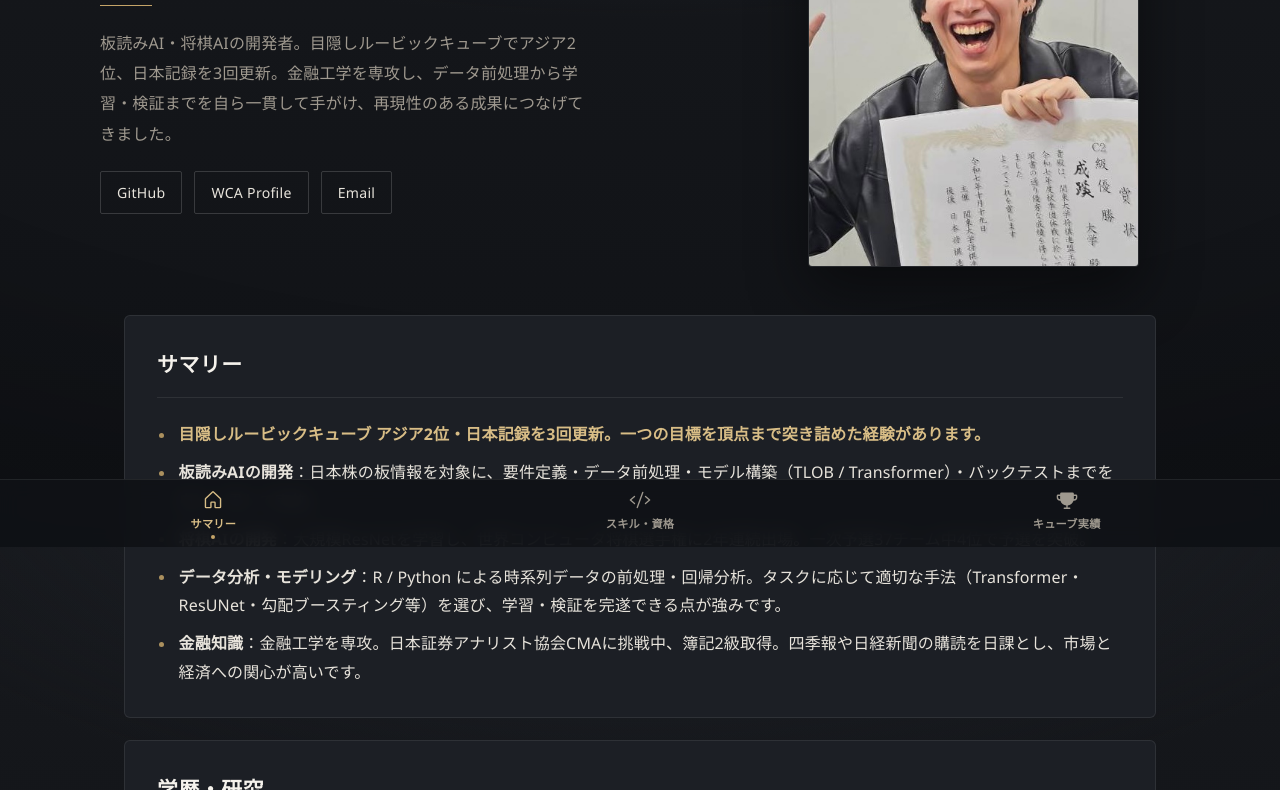
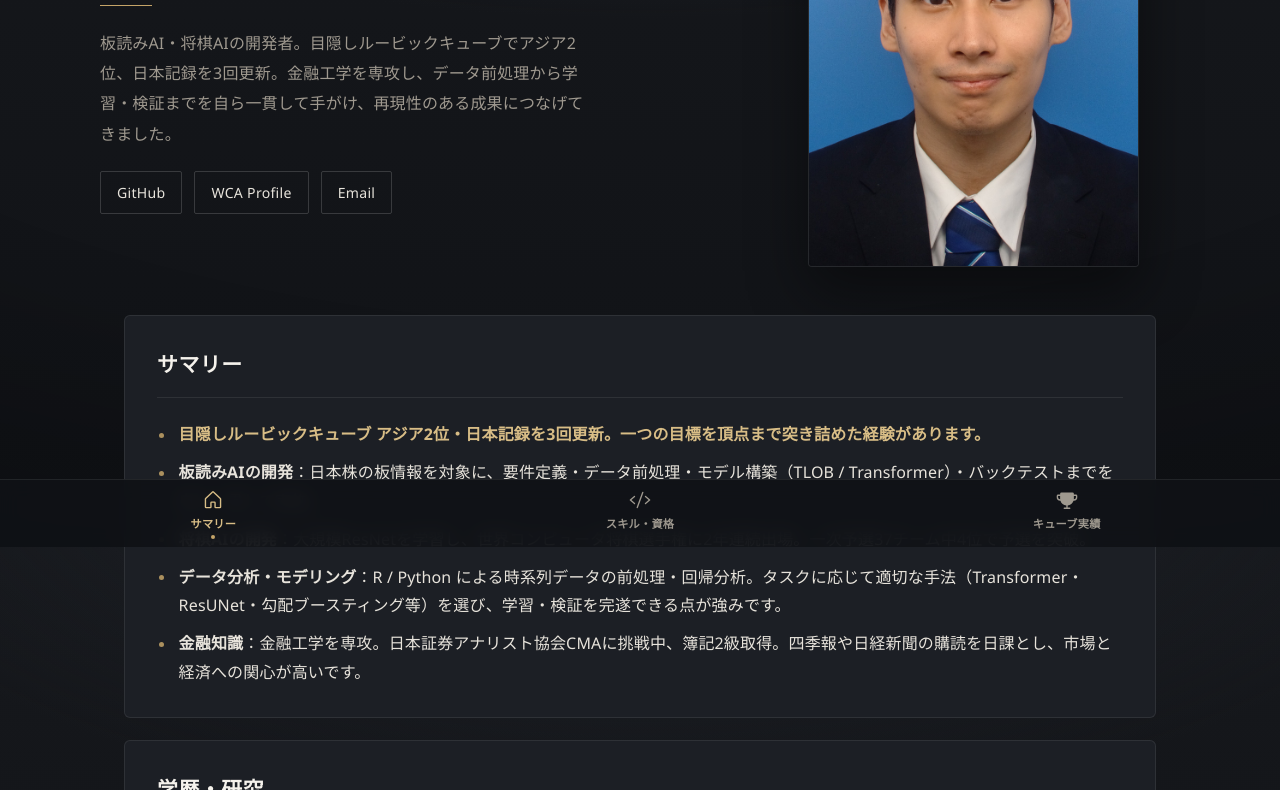
Before and after one commit to ms3bf/portfolio, a plain HTML site: page index.html in a window 1280 px wide. Shown: the part 253-1043 px from the top of the page. Drawn offline with Linux system fonts and the light colour scheme.

Commit message:
Replace profile photo with formal portrait

```diff
--- a/index.html
+++ b/index.html
@@ -22,7 +22,7 @@
           <a href="mailto:ue241068@cc.seikei.ac.jp">Email</a>
         </div>
       </div>
-      <img src="assets/images/profile/IMG_2156.JPG" alt="藤原正人プロフィール写真" class="hero__photo" />
+      <img src="assets/images/profile/IMG_6793.jpeg" alt="藤原正人プロフィール写真" class="hero__photo" />
     </div>
   </header>
 
```
Also changed, not shown: assets/images/profile/IMG_6793.jpeg (added).
